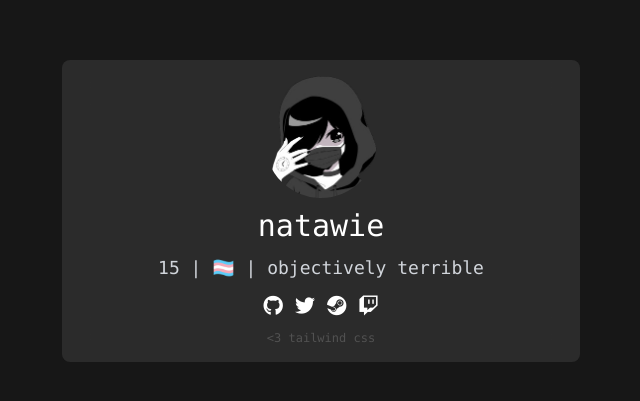
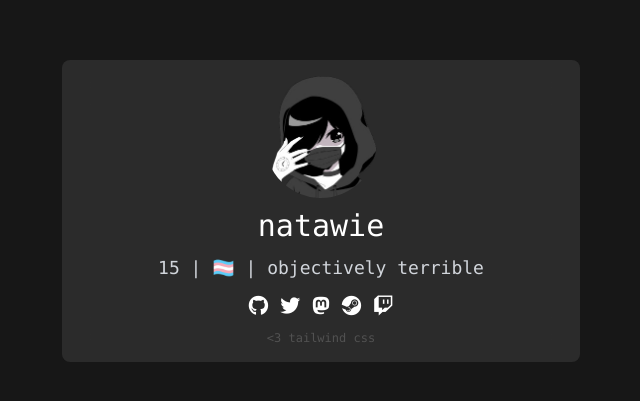
Before and after one commit to natawie/natawie.gay, a website: page index.html in a window 1280 px wide. Shown: the part 189-590 px from the top of the page, without its empty margins (319-959 px from the left). Drawn offline with Linux system fonts and the light colour scheme.

Commit message:
add mastodon

```diff
--- a/index.html
+++ b/index.html
@@ -18,6 +18,7 @@
                 <p class="text-lg md:text-xl">
                     <a href="https://github.com/natawie"><i class="fab fa-github"></i></a>
                     <a href="https://twitter.com/TransGirlKeebs"><i class="fab fa-twitter"></i></a>
+                    <a rel="me" href="https://mastodon.lol/@natawie"><i class="fab fa-mastodon"></i></a>
                     <a href="https://steamcommunity.com/id/akurushimi"><i class="fab fa-steam"></i></a>
                     <a href="https://twitch.tv/akurushimi"><i class="fab fa-twitch"></i></a>
                 </p>
```
